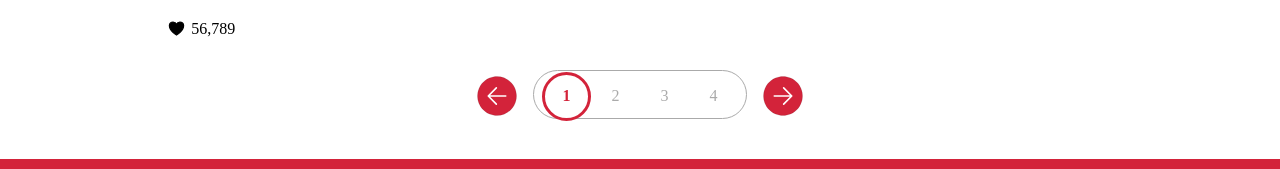
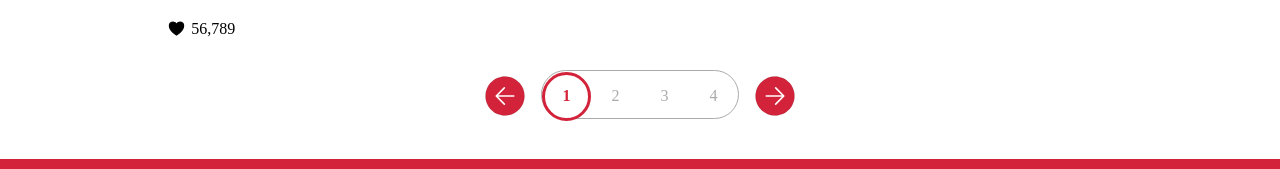
Before and after one commit to kimkoko/YAMSpoon, a React (Create React App) app: page /regrigerator in a window 1280 px wide. Shown: the part 1894-2063 px from the top of the page. Built offline with nearby package versions, Linux system fonts and the light colour scheme; a web font is replaced by a local one.

Commit message:
🐛 Fix: 페이지네이션 padding 값 수정

```diff
--- a/src/components/Pagination/Pagination.scss
+++ b/src/components/Pagination/Pagination.scss
@@ -9,7 +9,6 @@
         width: fit-content;
         border: 1px solid $gray-color2;
         border-radius: 100px;
-        padding: 0 8px;
         li {
             display: inline-block;
             button {
```
